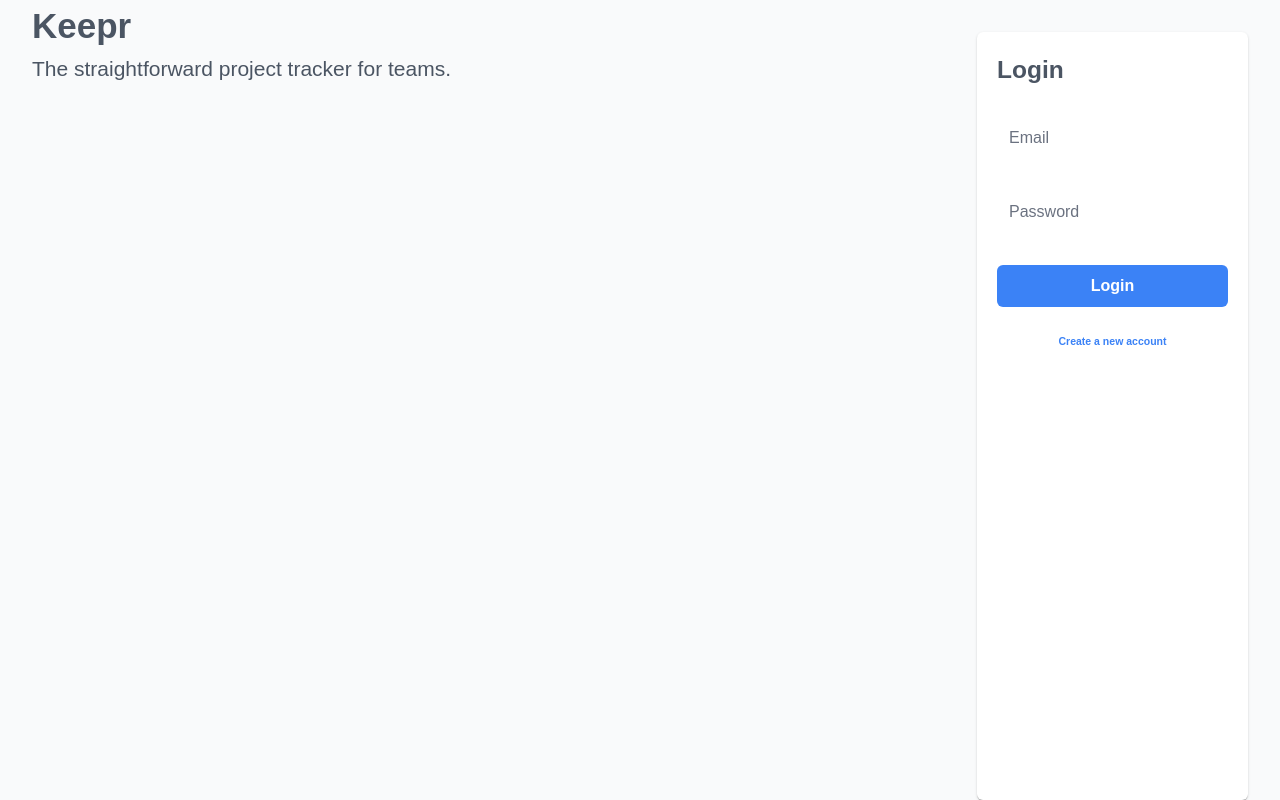
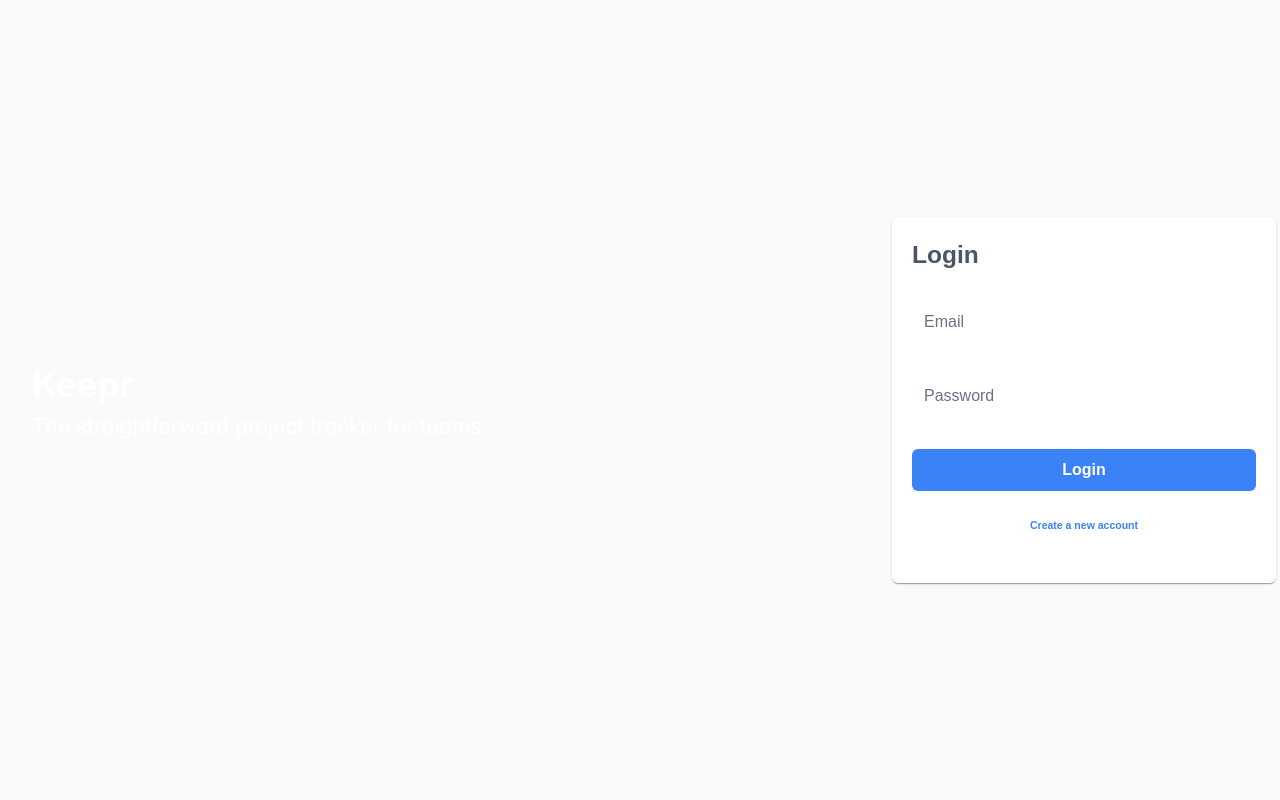
Before and after one commit to j-umbac/time-tracker-app, a Nuxt app: page /login in a window 1280 px wide. Built offline with nearby package versions, Linux system fonts and the light colour scheme; no server answers; a web font is replaced by a local one.

Commit message:
ui: fix colors and layout

```diff
--- a/src/pages/login.vue
+++ b/src/pages/login.vue
@@ -1,10 +1,10 @@
 <template>
-    <div class="flex h-screen sm:flex-row flex-col sm:justify-between justify-center container mx-auto space-y-8">
-        <div class="mx-8">
-            <h1 class="text-h1 font-bold text-on-surface">Keepr</h1>
-            <p class="text-h4 text-on-surface">The straightforward project tracker for teams.</p>
+    <div class="flex h-screen sm:flex-row flex-col sm:justify-between justify-between container mx-auto">
+        <div class="mx-8 my-32 sm:my-auto">
+            <h1 class="text-h1 font-bold text-on-primary font-inter">Keepr</h1>
+            <p class="text-h4 text-on-primary font-inter">The straightforward project tracker for teams.</p>
         </div>
-        <LoginCard class="mx-8"></LoginCard>
+        <LoginCard class="mx-8 mb-16 sm:mx-1 sm:my-auto sm:h-fit sm:w-96"></LoginCard>
     </div>
 </template>
 
```
